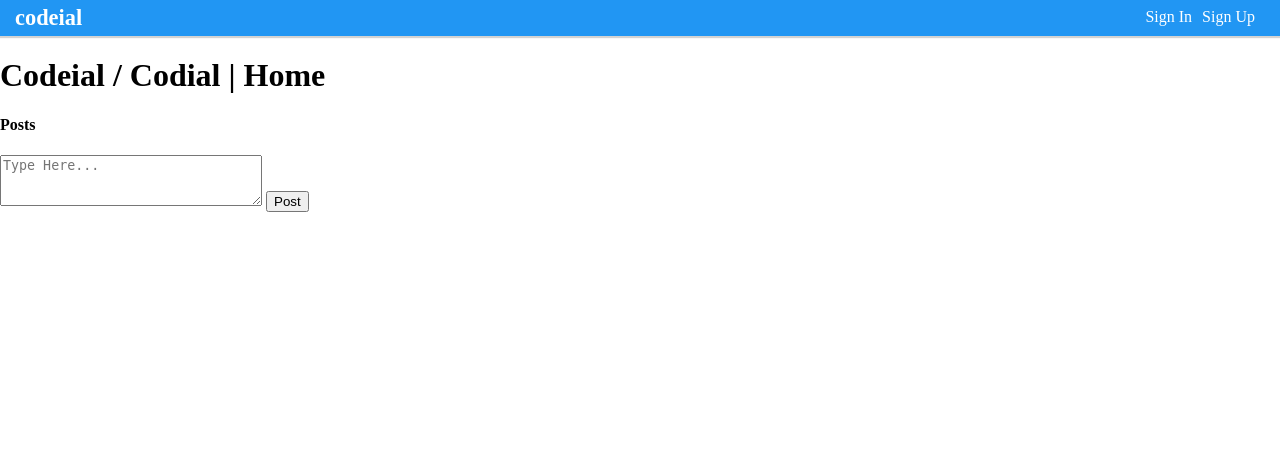
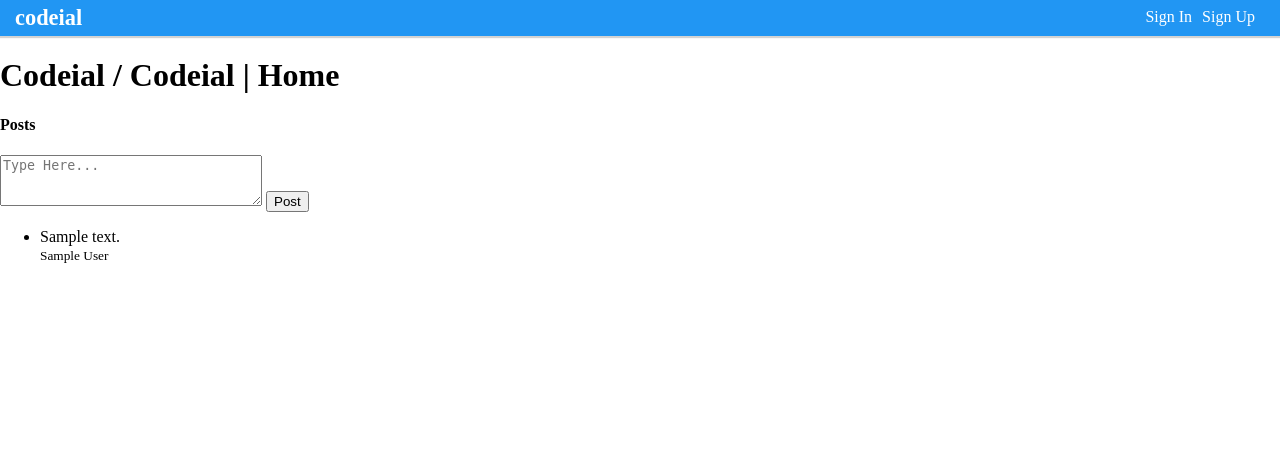
Before and after one commit to Gurleen1601/Codeial, a Node server app: page / in a window 1280 px wide. Shown: the top 462 px of the page. Run offline with Node 20, Linux system fonts and the light colour scheme; tables that the repository leaves empty hold one stand-in row (values such as "Sample post"); some libraries are stand-ins or nearby versions.

Commit message:
displayed author of the  post

```diff
--- a/controllers/home_controller.js
+++ b/controllers/home_controller.js
@@ -4,13 +4,19 @@ module.exports.home=function(req,res){
     // console.log(req.cookies);
     // res.cookie('user_id', 25);
 
-    Post.find({},function(err,posts){
+    // Post.find({},function(err,posts){
+    //     return res.render('home',{
+    //         title:"Codeial | Home" ,
+    //         posts:posts
+    //     });
+    // });
+    // populate the user of each post
+    Post.find({}).populate('user').exec(function(err,posts){
         return res.render('home',{
-            title:"Codial | Home" ,
+            title:"Codeial | Home" ,
             posts:posts
         });
     });
-
 }
 
 //module.exports.actionName=function(req,res){}
--- a/views/home.ejs
+++ b/views/home.ejs
@@ -6,4 +6,19 @@
           <textarea name="content" cols="30" rows="3" placeholder="Type Here..."></textarea>
           <input type="submit" value="Post">
       </form>
+      <div id="posts-list-container">
+          <ul>
+              <% for(post of posts) {%>
+                <li>
+                   <p>
+                    <%= post.content %>
+                    <br>
+                 <small>
+                     <%= post.user.name %>
+                 </small>
+                   </p>
+                </li>
+              <%}%>
+          </ul>
+      </div>
 </section>
```
